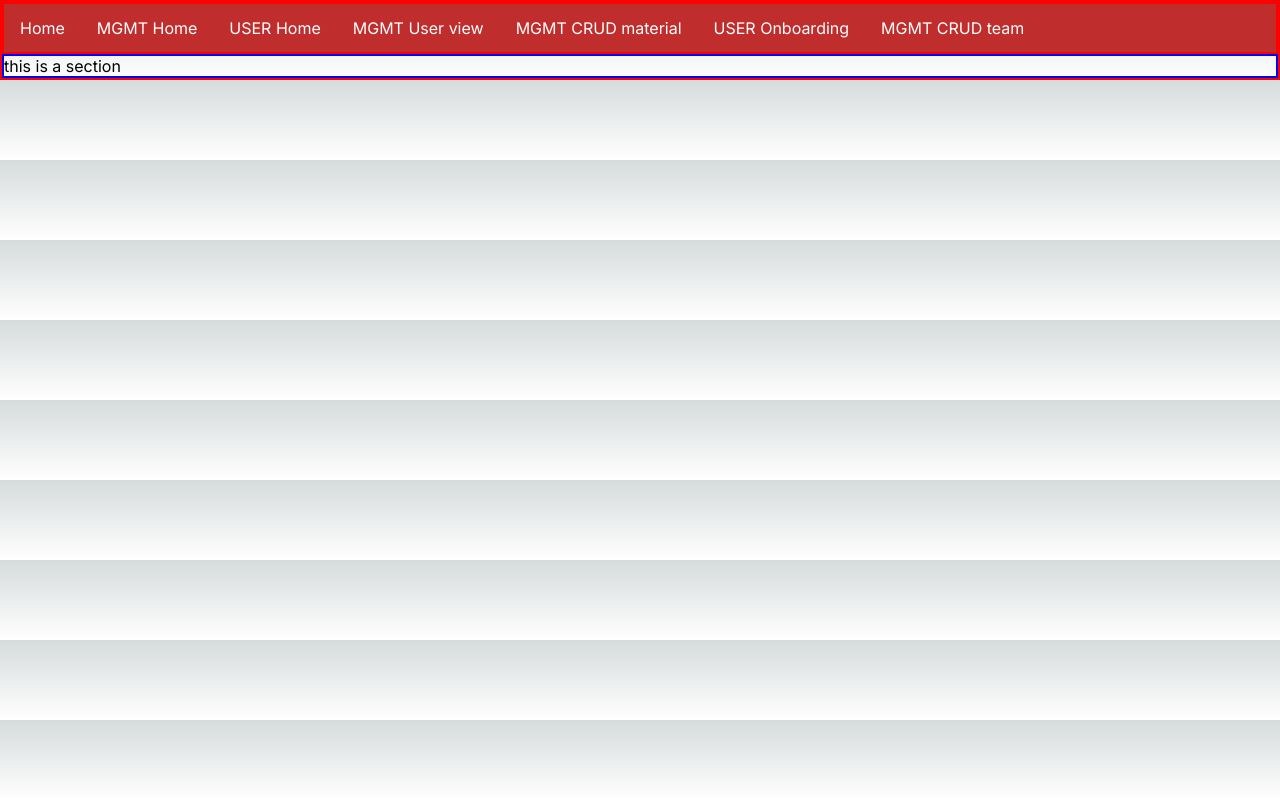
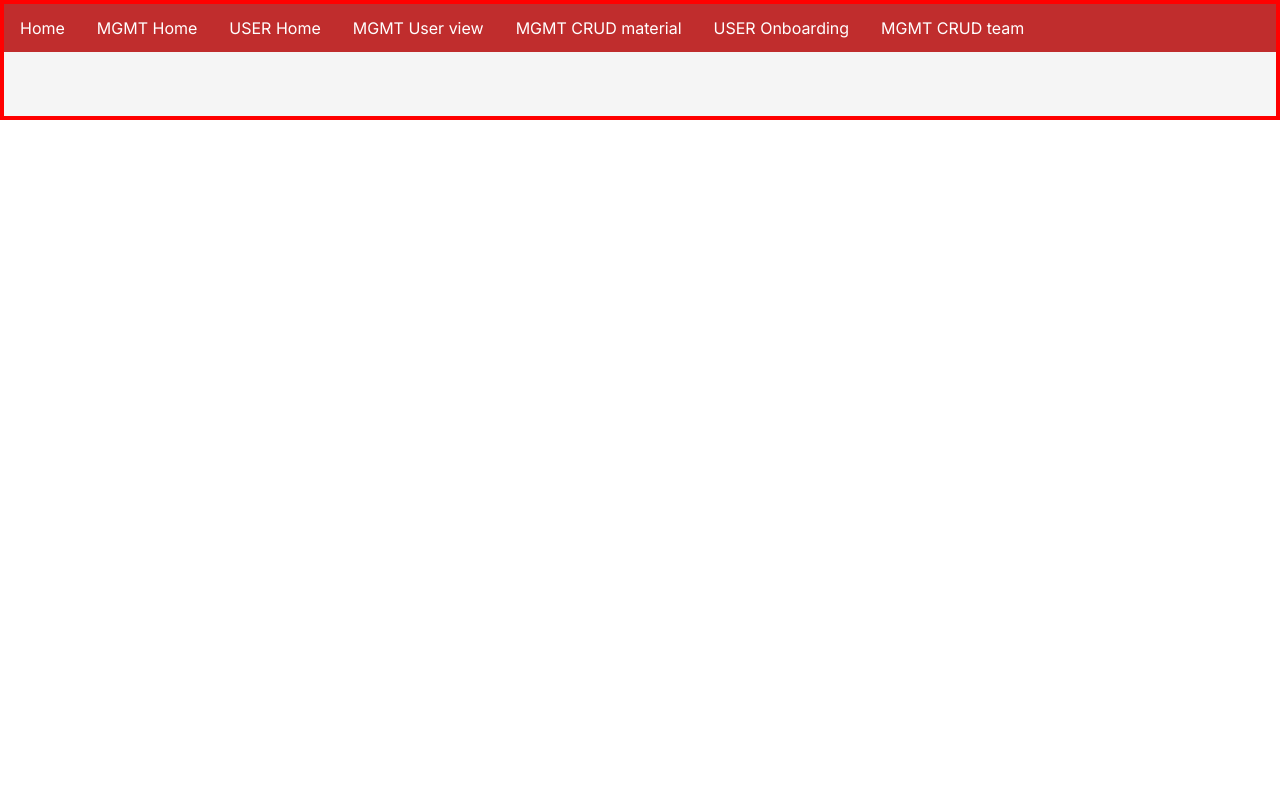
Before and after one commit to rebekahgulliver/frontend, a Next.js app: page / in a window 1280 px wide. Built offline with nearby package versions, Linux system fonts and the light colour scheme.

Commit message:
css fix for repeating background

```diff
--- a/src/app/pages/home/MGMT-home.tsx
+++ b/src/app/MGMT-home.tsx
@@ -1,8 +1,11 @@
 import React from 'react';
+import Navbar from "../components/navigation-bar/navigation";
+
 
 const MGMTHome = () => {
   return (
     <div>
+      <Navbar/>
       <p>paragraph</p>
     </div>
   );
--- a/src/app/globals.css
+++ b/src/app/globals.css
@@ -6,8 +6,7 @@
     "Fira Mono", "Droid Sans Mono", "Courier New", monospace;
 
   --foreground-rgb: 0, 0, 0;
-  --background-start-rgb: 214, 219, 220;
-  --background-end-rgb: 255, 255, 255;
+
 
   --primary-glow: conic-gradient(
     from 180deg at 50% 50%,
--- a/src/app/page.module.css
+++ b/src/app/page.module.css
@@ -1,5 +1,6 @@
 .container{
   border: red solid 2px;
+  background-color: whitesmoke;
 }
 
 
--- a/src/app/page.tsx
+++ b/src/app/page.tsx
@@ -6,11 +6,17 @@ import Navbar from "../components/navigation-bar/navigation";
 
 export default function Home() {
   return (
+    // <div className={styles.container}>
+    //   <div><Navbar/></div>
+    //   <div className={styles.section}>
+    //     <p>this is a section</p>
+    //   </div>
+    // </div>
+
     <div className={styles.container}>
+
       <div><Navbar/></div>
-      <div className={styles.section}>
-        <p>this is a section</p>
-      </div>
+
     </div>
   );
 
--- a/src/components/navigation-bar/navigation.module.css
+++ b/src/components/navigation-bar/navigation.module.css
@@ -1,4 +1,5 @@
 .container{
+  padding-bottom: 4rem;
   border: red solid 2px;
 }
 
--- a/src/components/navigation-bar/navigation.tsx
+++ b/src/components/navigation-bar/navigation.tsx
@@ -11,7 +11,7 @@ const Navbar = () => {
           <Link href="/">Home</Link>
         </li>
         <li className={styles.listItem}>
-          <Link href="/MGMT-home">MGMT Home</Link>
+        <Link href="/MGMT-home">MGMT Home</Link>
         </li>
         <li className={styles.listItem}>
           <Link href="/USER-home">USER Home</Link>
```
